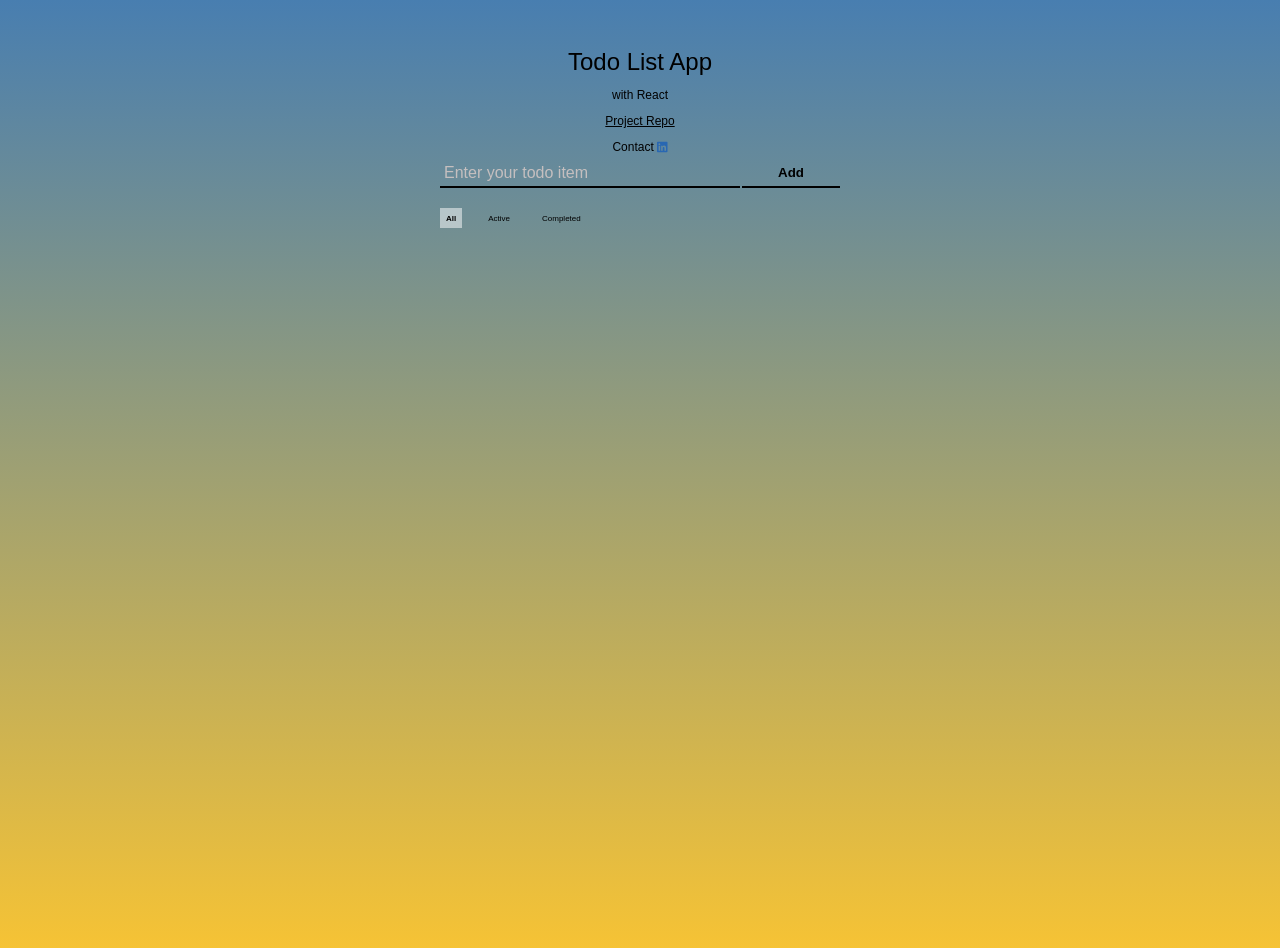
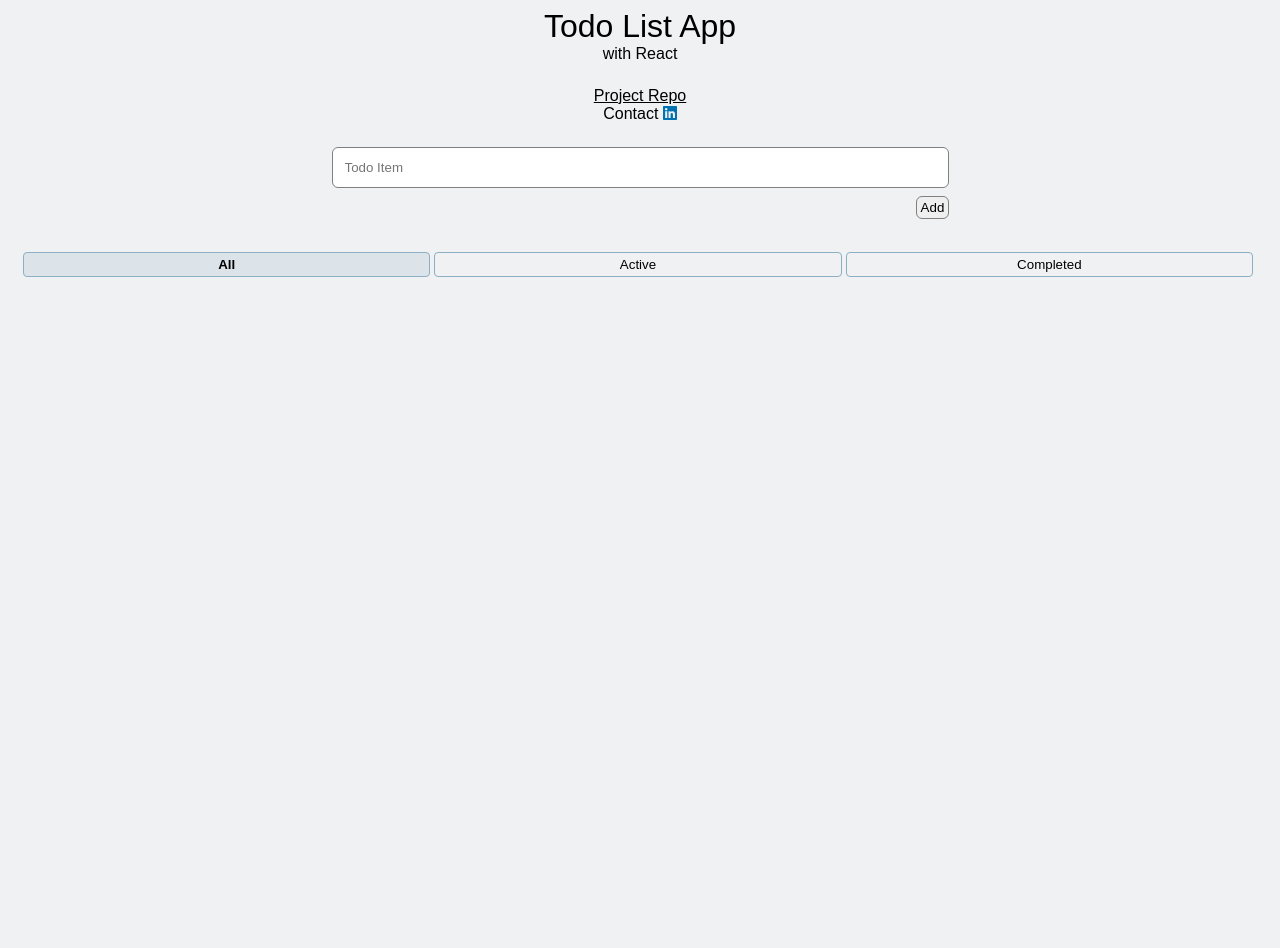
Before and after one commit to hnhon/todolistdemo, a React (Create React App) app: page / in a window 1280 px wide. Shown: the top 948 px of the page. After the commit the page ends 800 px from the top, so only its background shows below. Built offline with nearby package versions, Linux system fonts and the light colour scheme.

Commit message:
adjust css

```diff
--- a/src/AddTodo.css
+++ /dev/null
@@ -1,38 +0,0 @@
-.form {
- margin-top: 30px;
- display: grid;
- grid-template-columns: 75% 25%;
- grid-template-rows: 30px;
-}
-
-.form input {
-    padding-left: 4px;
-    outline: none;
-    background: none;
-    border: none;
-    border-bottom: 2px solid #000;
-    font-size: 18px;
-}
-
-.form input::placeholder {
-    color: rgb(197, 191, 191);
-    font-size: 1rem;
-}
-
-.form button {
-    outline: none;
-    padding: auto;
-    margin-left: 2px;
-    border: none;
-    border-bottom: 2px solid black;
-    font-family: 'montserrat', sans-serif;
-    font-weight: 600;
-    background: none;
-    text-align: center;
-    transition: background-color 1s ease-out;
-    cursor: pointer;
-}
-
-.form button:hover {
-    background-color: rgb(176, 213, 245);
-}
--- a/src/App.css
+++ /dev/null
@@ -1,13 +0,0 @@
-* {
-  font-family: 'montserrat', sans-serif;
-}
-
-body {
-  background: linear-gradient(#487eb0, #fbc531);
-  min-height: 120vh;
-}
-
-.App {
-  width: 400px;
-  margin: auto;
-}
--- a/src/App.js
+++ b/src/App.js
@@ -3,7 +3,6 @@ import Title from './Title';
 import AddTodo from './AddTodo';
 import List from './List';
 import Filter from './Filter';
-import './App.css'
 
 //define App component
 class App extends Component {
@@ -99,8 +98,8 @@ class App extends Component {
       <div className='App'>
         <Title />
         <AddTodo onChange={this.handleChange} onSubmit={this.handleSubmit} item={this.state.item} />
+        <Filter changeView={this.changeView} filter={this.state.filter} />
         <List items={this.state.items} onClick={this.handleClick} onDelete={this.handleDelete} filter={this.state.filter} />
-        <Filter changeView={this.changeView} filter={this.state.filter} />
       </div>
     );
   }
--- a/src/Filter.css
+++ /dev/null
@@ -1,26 +0,0 @@
-.viewButton {
-    margin-top: 10px;
-}
-
-
-.viewButton button {
-    height: 20px;
-    outline: none;
-    margin: 10px;
-    border: none;
-    font-size: 8px;
-    cursor: pointer;
-}
-
-.active{
-    background: rgba(255, 255, 255, 0.5);
-    font-weight: bold;
-  }
-
-.inactive{
-    background: none;
-  }
-
-  .viewButton :first-child {
-      margin-left: 0;
-  }
--- a/src/Filter.js
+++ b/src/Filter.js
@@ -1,9 +1,8 @@
 import React from 'react';
-import './Filter.css';
 
 function Filter (props) {
     return (
-        <div className='viewButton '>
+        <div className='viewButton grid'>
             <button className={(props.filter==='All')? 'active': 'inactive' } onClick={()=>{props.changeView('All')}}>All</button>
             <button className={(props.filter==='Active')? 'active': 'inactive' } onClick={()=>{props.changeView('Active')}}>Active</button>
             <button className={(props.filter==='Completed')? 'active': 'inactive' } onClick={()=>{props.changeView('Completed')}}>Completed</button>
--- a/src/List.css
+++ /dev/null
@@ -1,35 +0,0 @@
-
-
-.list {
-    display: grid;
-    grid-template-columns: 75% 1fr 1fr;
-    height: auto;
-    padding: 18px;
-    margin: 6px 0;
-    background: rgba(255, 255, 255, 0.5);
-}
-
-.list p {
-    margin: 10px;
-    overflow-wrap: break-word;
-}
-
-.list input {
-    margin: 10px;
-    cursor: pointer;
-}
-
-.list i {
-    margin: 10px;
-    cursor: pointer;
-}
-
-#done {
-    text-decoration: line-through;
-    font-weight: bold;
-    color: rgb(73, 158, 73);
-}
-
-#active {
-    text-decoration: none;
-}
--- a/src/List.js
+++ b/src/List.js
@@ -1,15 +1,20 @@
 import React from 'react';
-import './List.css';
+import { FontAwesomeIcon } from '@fortawesome/react-fontawesome';
+import {faCheck, faTrash} from '@fortawesome/free-solid-svg-icons'
 
 function List (props) {
     const list = (i)=> {
             return (
-                    <ul className='list' key={i.id}>
+                    <ul className='list grid' key={i.id}>
                         <p id={i.done === true? "done": "active"}>
                             {i.text}
                         </p>
-                        <i type='checkbox' onClick={() => props.onClick(i.id)}>Y</i>
-                        <i onClick={() => props.onDelete(i.id)}>Delete</i>
+                        <i onClick={() => props.onClick(i.id)}>
+                        <FontAwesomeIcon icon={faCheck} />
+                        </i>
+                        <i onClick={() => props.onDelete(i.id)}>
+                        <FontAwesomeIcon icon={faTrash} />
+                        </i>
                     </ul>
             )
     }
--- a/src/Title.css
+++ /dev/null
@@ -1,18 +0,0 @@
-a {
-    color: inherit;
-}
-
-.title {
-    height: 40px;
-    padding: 40px;
-    text-align: center;
-    font-size: 1.5rem;
-}
-
-#social {
-    color: #2867B2;
-}
-
-#description {
-    font-size: 0.75rem;
-}
--- a/src/addTodo.js
+++ b/src/addTodo.js
@@ -1,12 +1,11 @@
 import React from 'react';
-import './AddTodo.css';
 
 function AddTodo (props) {
     return (
         <form className='form' onSubmit={props.onSubmit}>
-            <input placeholder='Enter your todo item' value={props.item.text} onChange={props.onChange} required>
+            <input placeholder='Todo Item' value={props.item.text} onChange={props.onChange} required>
             </input>
-            <button>
+            <button id='addtodo'>
                 Add
             </button>
         </form>
--- /dev/null
+++ b/src/index.css
@@ -0,0 +1,168 @@
+/* variables */
+:root {
+    --primary: rgba(237, 238, 241, 0.8);
+    --secondary: rgb(140, 175, 196);
+}
+/* reset */
+* {
+    box-sizing: border-box;
+}
+
+a {
+    color: inherit;
+}
+
+h1 {
+    margin: 0;
+}
+
+p {
+    margin: 0 auto;
+}
+
+ul {
+    margin: 0 auto;
+    padding: 0;
+}
+
+input {
+    width: 100%;
+    border: 1px solid grey;
+}
+
+button {
+    outline: none;
+    border: none;
+    padding: 0;
+}
+
+.App {
+    padding: 0 15px;
+    margin: 0 auto;
+}
+
+/* base styles */
+body {
+    background-color: var(--primary);
+}
+
+h1 {
+    font-size: 2rem;
+}
+
+input {
+    border-radius: 6px;
+    padding: 0.75rem;
+    outline: none;
+}
+
+.title {
+    text-align: center;
+}
+
+.list {
+    background-color: var(--secondary);
+    margin-top: 1rem;
+    border-radius: .75rem;
+    padding: .75rem;
+    word-wrap: break-word;
+    word-break: break-all;
+}
+
+#social {
+    color: #0072b1;
+}
+
+/* fonts */
+* {
+    font-family: 'Rubik', sans-serif;
+}
+
+h1 {
+    font-weight: normal;
+}
+
+
+/* mobile styles/small 576 px */
+
+#repo {
+    display: inline-block;
+    margin-top: 1.5rem;
+}
+.form {
+    margin-top: 1.5rem;
+    margin-right: auto;
+    margin-left: auto;
+    width: 50%;
+}
+#addtodo {
+    float:right;
+    border: 1px solid grey;
+    border-radius: 6px;
+    padding: 0.2rem;
+    margin-top: 0.5rem;
+    cursor: pointer;
+}
+
+.list:first-of-type {
+    margin-top: 3rem;
+}
+
+.list.grid {
+    display: grid;
+    grid-template-columns: 75% 1fr 1fr;
+}
+
+.list i {
+    padding-left: .5rem;
+    cursor: pointer;
+}
+
+.viewButton {
+    margin-top: 4rem;
+    margin-bottom: 2rem;
+    display: grid;
+    grid-template-columns: 1fr 1fr 1fr;
+}
+
+.viewButton button {
+    margin-right: .25rem;
+    border-radius: .25rem;
+    border: 1px solid var(--secondary);
+    padding: .25rem;
+    cursor: pointer;
+}
+
+.viewButton .active{
+    background-color: rgba(140, 175, 196, 0.2);
+    font-weight: bold;
+  }
+
+.viewButton .inactive{
+    background: none;
+  }
+
+.list #done {
+    text-decoration: line-through;
+    font-weight: bold;
+    color: rgb(73, 158, 73);
+}
+
+.list #active {
+    text-decoration: none;
+}
+
+/* small tablet styles/medium 768px  */
+
+/* labtop styles/large 992 px */
+@media only screen and (min-device-width: 992px) {
+    .viewButton {
+        width: 50%;
+        margin-left: auto;
+        margin-right: auto;
+    }
+    .list {
+        width: 50%;
+    }
+};
+/* desktop styles/Extra large 1200px  */
--- a/src/index.js
+++ b/src/index.js
@@ -2,6 +2,7 @@ import React from 'react';
 import ReactDOM from 'react-dom';
 import App from './App';
 import * as serviceWorker from './serviceWorker';
+import './index.css';
 
 ReactDOM.render(<App />, document.getElementById('root'));
 
--- a/src/title.js
+++ b/src/title.js
@@ -1,17 +1,14 @@
 import React from 'react';
-import './Title.css';
 import { FontAwesomeIcon } from '@fortawesome/react-fontawesome'
 import { faLinkedin } from '@fortawesome/free-brands-svg-icons'
 
 function Title () {
     return (
         <header className='title'>
-            Todo List App
-            <div id='description'>
-                <p>with React</p>
-                <a href='https://github.com/hnhon' rel="noopener noreferrer" target="_blank">Project Repo</a>
-                <p>Contact <a href='https://linkedin.com/in/hiunamhon' rel="noopener noreferrer" target="_blank" id='social'> <FontAwesomeIcon icon={faLinkedin} /></a></p>
-            </div>
+            <h1>Todo List App</h1>
+            <p>with React</p>
+            <a href='https://github.com/hnhon' rel="noopener noreferrer" target="_blank" id='repo'>Project Repo</a>
+            <p>Contact <a href='https://linkedin.com/in/hiunamhon' rel="noopener noreferrer" target="_blank" id='social'> <FontAwesomeIcon icon={faLinkedin} /></a></p>
         </header>
     )
 };
```
